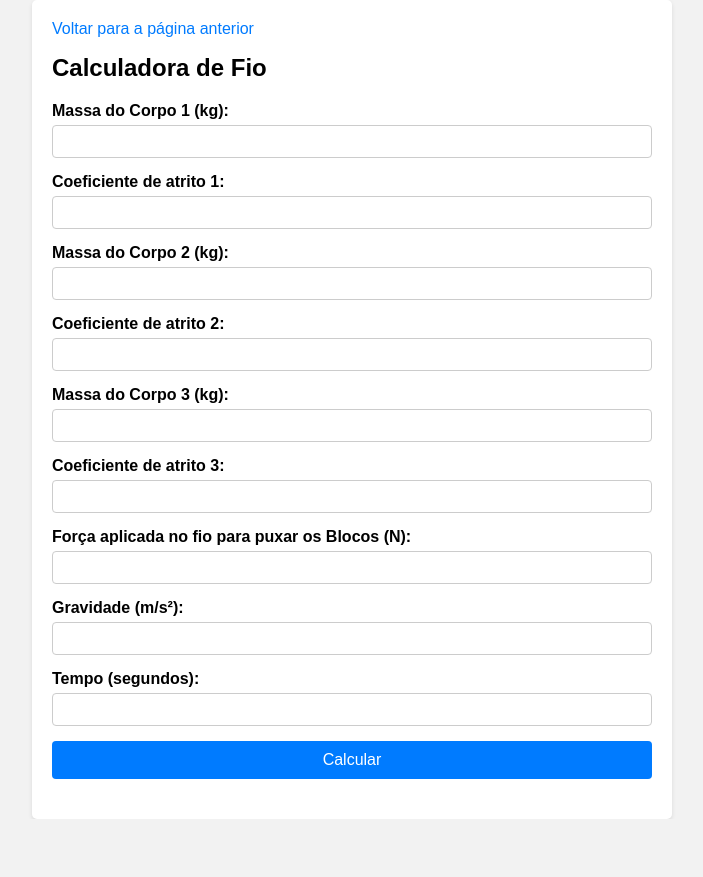
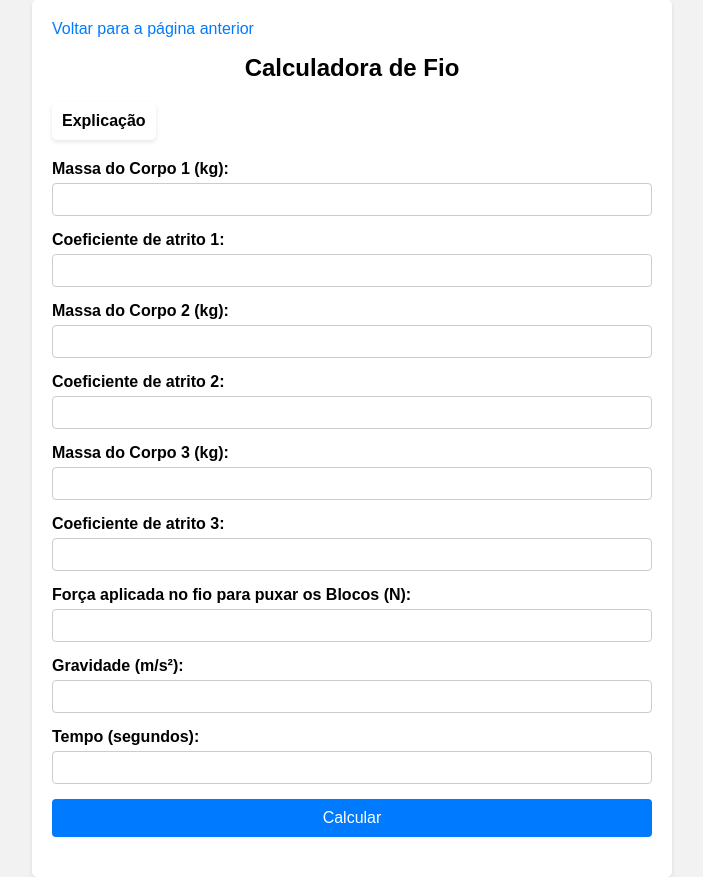
Before and after one commit to RobertoBuiatti/trabalhoFisica, a plain HTML site: page calculos/exemplo1/index.html in a window 1280 px wide. Shown: the whole page, without its empty margins (288-991 px from the left). Before the commit the page ends 819 px from the top, so only its background shows below. Drawn offline with Linux system fonts and the light colour scheme.

Commit message:
Adiciona tela de explicação

```diff
--- a/calculos/exemplo1/index.html
+++ b/calculos/exemplo1/index.html
@@ -11,6 +11,9 @@
 <div class="container">
     <a href="../../index.html">Voltar para a página anterior</a>
     <h1>Calculadora de Fio</h1>
+    <div class="explicacao" onclick="window.location.href='explicacao.html'">
+        <p>Explicação</p>
+    </div>
     <div class="form-group">
         <label for="massa1">Massa do Corpo 1 (kg):</label>
         <input type="number" id="massa1" class="input-field">
--- a/calculos/utils/padrao.css
+++ b/calculos/utils/padrao.css
@@ -14,6 +14,29 @@ body {
     box-shadow: 0 2px 4px rgba(0, 0, 0, 0.1);
 }
 
+.explicacao {
+    display: inline-block;
+    background-color: #fff;
+    padding: 10px;
+    margin-bottom: 20px;
+    border-radius: 5px;
+    box-shadow: 0 2px 4px rgba(0, 0, 0, 0.1);
+    transition: background-color 0.2s ease;
+}
+
+.explicacao:hover {
+    cursor: pointer;
+    background-color: #f2f2f2;
+}
+
+.explicacao p {
+    margin: 0;
+    text-align: center;
+    display: block;
+    font-weight: bold;
+}
+
+
 a {
     color: #007bff;
     text-decoration: none;
@@ -22,6 +45,7 @@ a {
 h1 {
     font-size: 24px;
     margin-bottom: 20px;
+    text-align: center;
 }
 
 .form-group {
```
Also changed, not shown: calculos/exemplo1/explicacao.html (added, +10 -0 lines), calculos/exemplo2/explicacao.html (added, +10 -0 lines), calculos/exemplo2/index.html (+3 -0 lines), calculos/exemplo3/explicacao.html (added, +10 -0 lines), calculos/exemplo3/index.html (+3 -0 lines), calculos/exemplo4/explicacao.html (added, +10 -0 lines), calculos/exemplo4/index.html (+3 -0 lines), calculos/exemplo5/explicacao.html (added, +10 -0 lines), calculos/exemplo5/index.html (+3 -0 lines), calculos/exemplo6/explicacao.html (added, +10 -0 lines), calculos/exemplo6/index.html (+3 -0 lines).
